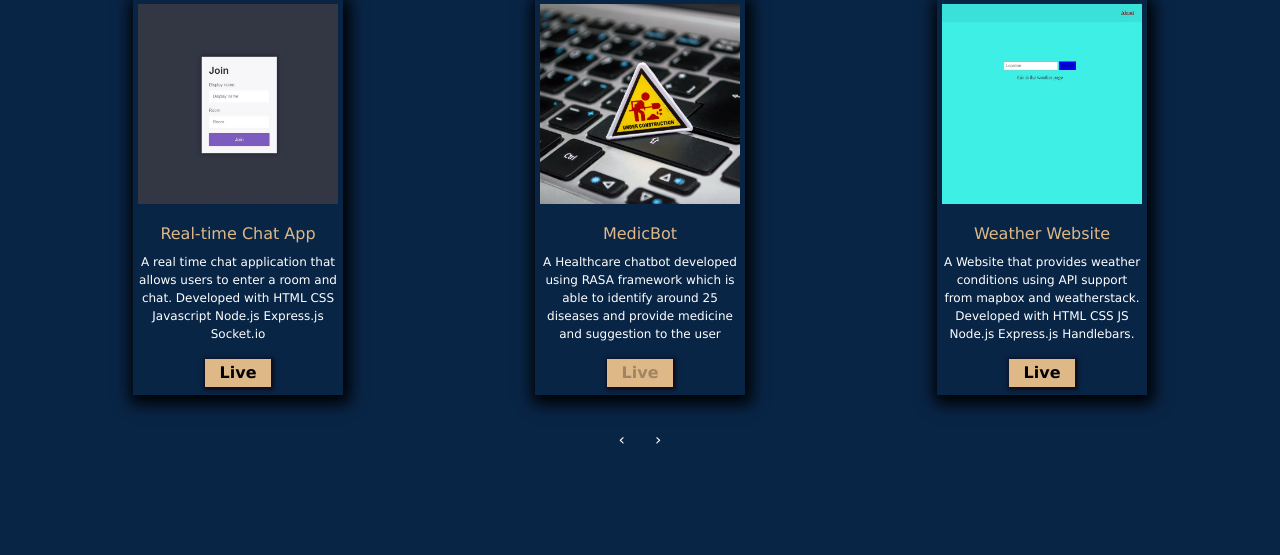
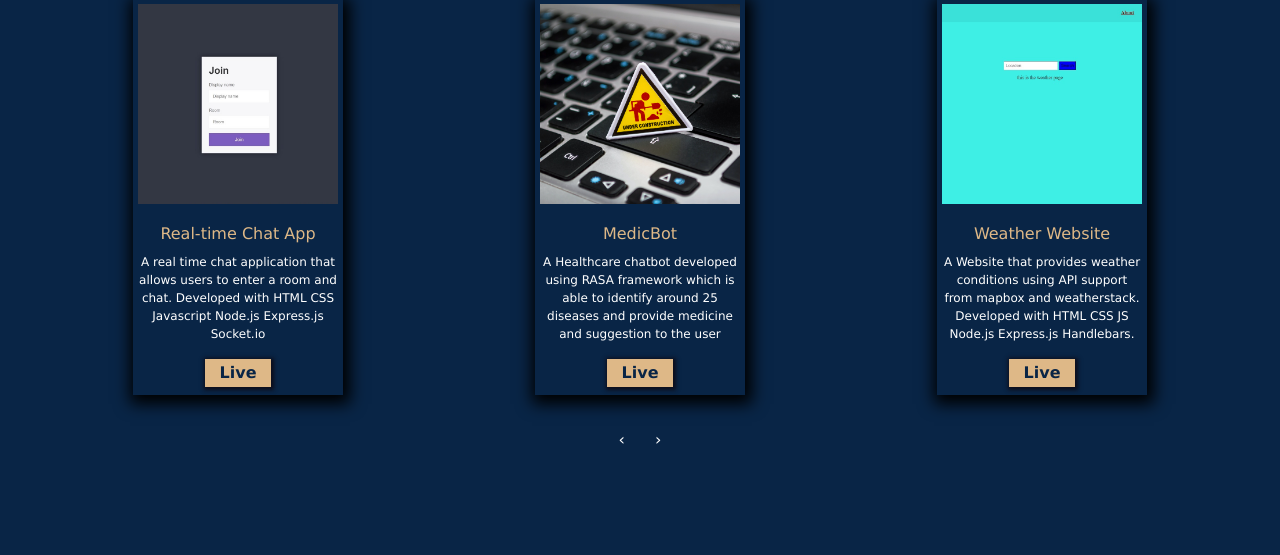
Before and after one commit to justprateek/portfolio-prateek, a PHP site: page / in a window 1280 px wide. Shown: the part 2910-3465 px from the top of the page. Run offline with PHP 8.4, Linux system fonts and the light colour scheme.

Commit message:
fixed buttons bug

```diff
--- a/css/style.css
+++ b/css/style.css
@@ -247,7 +247,7 @@ body {
 }
 .projects-carousel .cards button {
     background-color: burlywood;
-    color: 092546;
+    color: #092546;
     font-weight: bold;
     border: 0;
     box-shadow: 1px 1px 4px 2px #0d0d1a;
```
